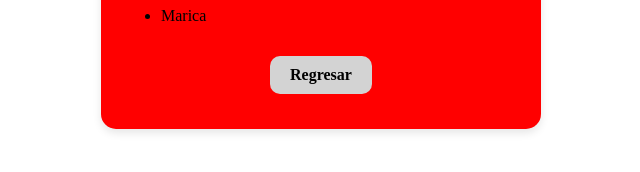
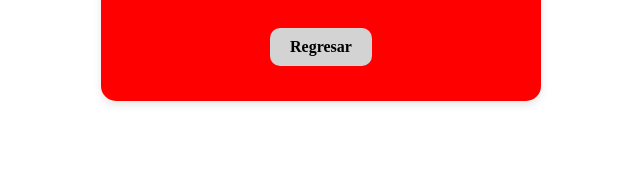
Before and after one commit to SoyGersson07/Estructura-Vanilla, a plain HTML site: page education.html in a window 1280 px wide. Shown: the part 204-376 px from the top of the page, without its empty margins (319-959 px from the left). Drawn offline with Linux system fonts and the light colour scheme.

Commit message:
Update education.html

```diff
--- a/education.html
+++ b/education.html
@@ -13,7 +13,6 @@
         <li>Universitario</li>
         <li>Tecnologo</li>
         <li>Tecnico</li>
-        <li>Marica</li>
     </ul>
     <a href="index.html" class="link-card" style="font-weight: bold;"> Regresar</a>
     </div>
```
